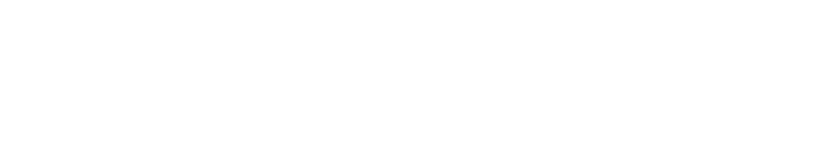
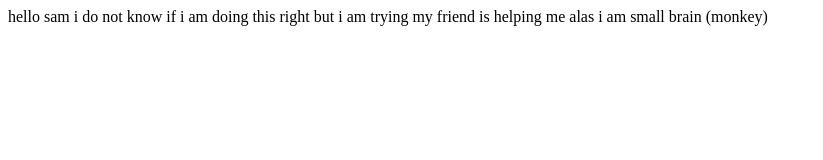
Before and after one commit to mke11y/mel-kelly-CCPAP4, a plain HTML site: page index.html in a window 1280 px wide. Shown: the whole page, without its empty margins (0-823 px from the left). Drawn offline with Linux system fonts and the light colour scheme.

Commit message:
Update index.html

```diff
--- a/index.html
+++ b/index.html
@@ -7,6 +7,8 @@
     <title>MY page and NO ONE elses</title>
 </head>
 <body>
+    hello sam i do not know if i am doing this right but i am trying my friend is helping me alas i am small brain (monkey)
+
 
 </body>
 </html>
```
